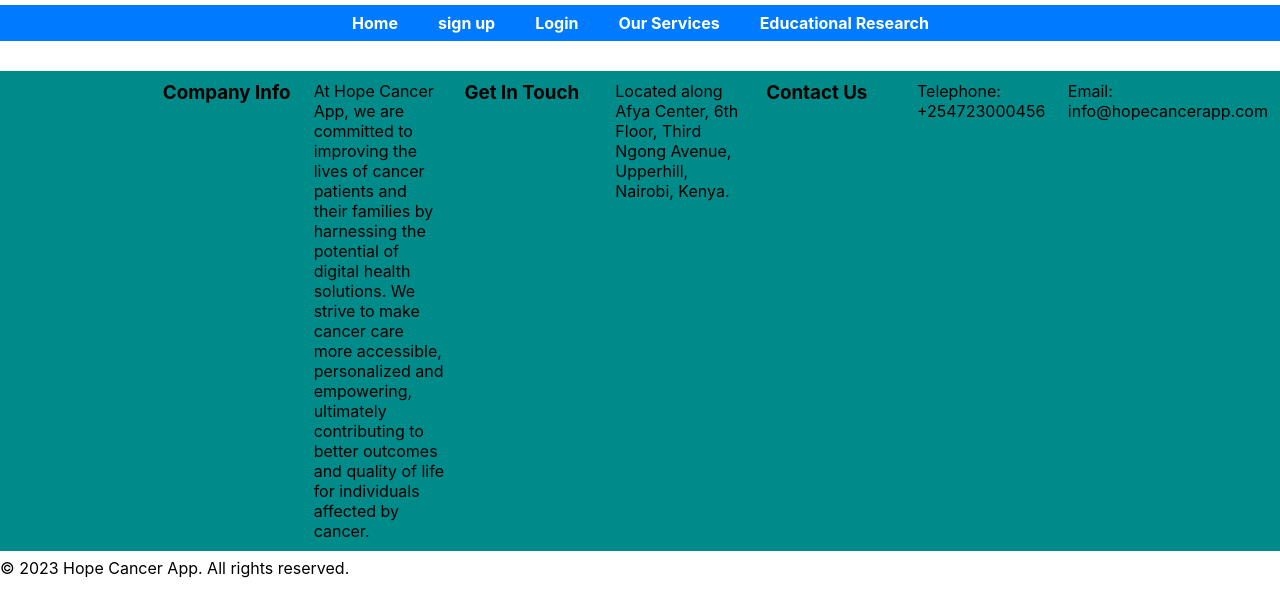
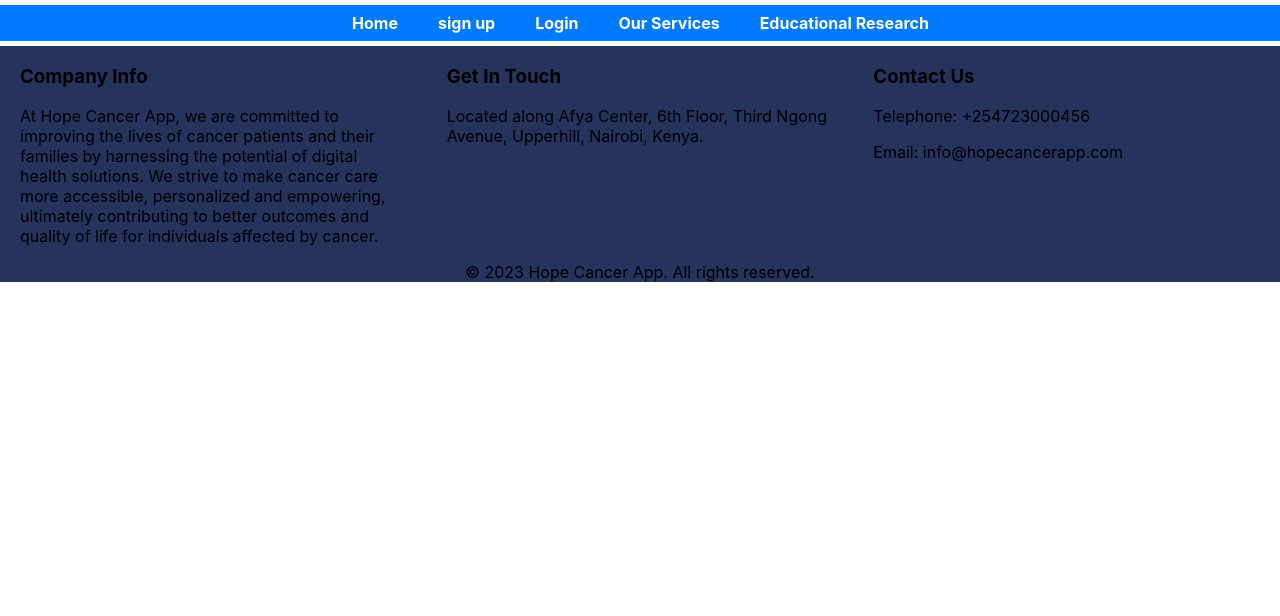
Before and after one commit to ruqayashar1/hope-cancer-app, a React (Create React App) app in the folder client/: page / in a window 1280 px wide. Shown: the top 616 px of the page. Built offline with nearby package versions, Linux system fonts and the light colour scheme.

Commit message:
HCA-11 Raw HomePage

```diff
--- a/client/src/components/Body/Body.css
+++ b/client/src/components/Body/Body.css
@@ -1,12 +1,43 @@
-.body {
-    background-color: blue;
-    display: flex;
-   justify-content: space-between;
-    align-items: center;
-    margin-top: 20px;
-    max-width:90%;
-  }
+#body {
+  background-color: blue;
+  display: flex;
+  flex-direction: row;
+  width:100vw;
+  border: 5px solid red;
+}
 
-  .body img {
-    margin-right: 10px;
-  }
+#body img {
+  /* margin-right: 10px; */
+  border: 5px solid red;
+  height: 100%;
+  flex: 1;
+}
+
+.home_info {
+  flex: 1;
+  text-align: center;
+  border: 5px solid red;
+}
+
+#body h1 {
+  color: white;
+  font-size: 58px;
+}
+
+#body p {
+  color: white;
+}
+
+#body button {
+  border-radius: 5px;
+  background: var(--primary-color, #FC724D);
+  padding: 15px 40px;
+  color: white;
+  font-size: 14px;
+}
+
+#body button:hover{
+  cursor: pointer;
+  transition: background-color 0.3s ease;
+  background-color: #f13f0e;
+}
--- a/client/src/components/Body/Body.js
+++ b/client/src/components/Body/Body.jsx
@@ -1,9 +1,14 @@
 import React from "react";
+import './Body.css';
 
 function Body() {
     return (
-        <div className="body">
-            <h1><b>Hope cancer management</b></h1>
+        <div id="body">
+            <div className='home_info'>
+                <h1><b>Hope cancer management</b></h1>
+                <p>We are always fully focused on helping you through your cancer journey</p>
+                <button>Learn More</button>
+            </div>
           <img src='https://s3-alpha-sig.figma.com/img/ca58/379e/b4a7629d240fc6d7f2372c0412cbf539?Expires=1689552000&Signature=UqVJa8k0UTShSf6I1XO2Og8rIb3nPdvLE-xT0Zn1T2QxwwcqVdGeJkOPRDoTEmI2-UNd0ASI6LW8~SULBEGbWm4AenjvCdQaVaIG7ICq5NcKo2igubgqPJ04xQ0kFsEQhthKxGQ2nDYAxYuK-CkGCuSvk280a6RtKqgFYKDEDXQzx2Sih2EXw9Kgg3Tjjr1YLPiPz3LUzyrPsbymX3kcrAkpVVj8TA6W4r~jAh3c7ryiD02VdycmWl6nUDwCTXBHd-b8aa9tUrYjfI2jiQvpsG~nHi6Ro-0wyNKjrBWabFQpkylNnpjov7vu2pScYUrrokY1k3gvDoN53sbzcNS-oA__&Key-Pair-Id=APKAQ4GOSFWCVNEHN3O4' alt='nurse'/>
         </div>
     );
--- a/client/src/components/Footer/Footer.css
+++ b/client/src/components/Footer/Footer.css
@@ -1,17 +1,28 @@
-.footer {
+footer{
+    height: 10%;
+}
+
+#footer {
     display: flex;
-    justify-content: space-between;
-    margin-top: 30px;
-    margin-bottom: -9px;
+    flex-direction: row;
+    justify-content: space-around;
+    /* margin-top: 5px; */
+    /* margin-bottom: -9px;
     margin-left: -8px;
-    margin-right: -8px;
-    padding:10px;
-    background-color: darkcyan;
+    margin-right: -8px; */
+    background-color: #26335d;
   }
 
-  .footer > * {
+  .copyright{
+    background-color: #26335d;
+    margin-top: 0px;
+    margin-bottom: 0px;
+    text-align: center;
+  }
+
+  #footer > * {
     flex: 1;
-    margin: 0 10px;
+    margin: 0 20px;
   }
 
   .social-icons {
--- a/client/src/components/Footer/Footer.jsx
+++ b/client/src/components/Footer/Footer.jsx
@@ -4,17 +4,20 @@
 const Footer = () => {
   return (
     <footer>
-      <div className='footer'>
+        <div id='footer'>
 
-    <section> <a href="https://www.facebook.com/" target="_blank" rel="noopener noreferrer">
+          {/* <section>
+            <a href="https://www.facebook.com/" target="_blank" rel="noopener noreferrer">
               <i className="fab fa-facebook fa-4x"></i>
             </a>
-       <p> <a href="https://www.twitter.com/" target="_blank" rel="noopener noreferrer">
+            <p>
+              <a href="https://www.twitter.com/" target="_blank" rel="noopener noreferrer">
               <i className="fab fa-twitter fa-4x"></i>
               </a>
             </p>
-       </section>
+          </section> */}
 
+          <div>
             <h3>Company Info</h3>
             <p>
               At  Hope Cancer App, we are committed to improving
@@ -24,15 +27,17 @@
               and empowering, ultimately contributing to better outcomes
               and quality of life for individuals affected by cancer.
             </p>
+          </div>
 
-
-
-
+          <div>
             <h3>Get In Touch</h3>
             <p>
               Located along Afya Center, 6th Floor, Third Ngong Avenue, Upperhill, Nairobi, Kenya.
             </p>
+          </div>
 
+
+          <div>
             <h3>Contact Us</h3>
             <p>
               Telephone: +254723000456
@@ -40,7 +45,7 @@
             <p>
               Email: info@hopecancerapp.com
             </p>
-
+          </div>
 
         </div>
 
```
Also changed, not shown: client/public/nurse.jpg (added). Lines whose indentation alone changed are shown as unchanged.
